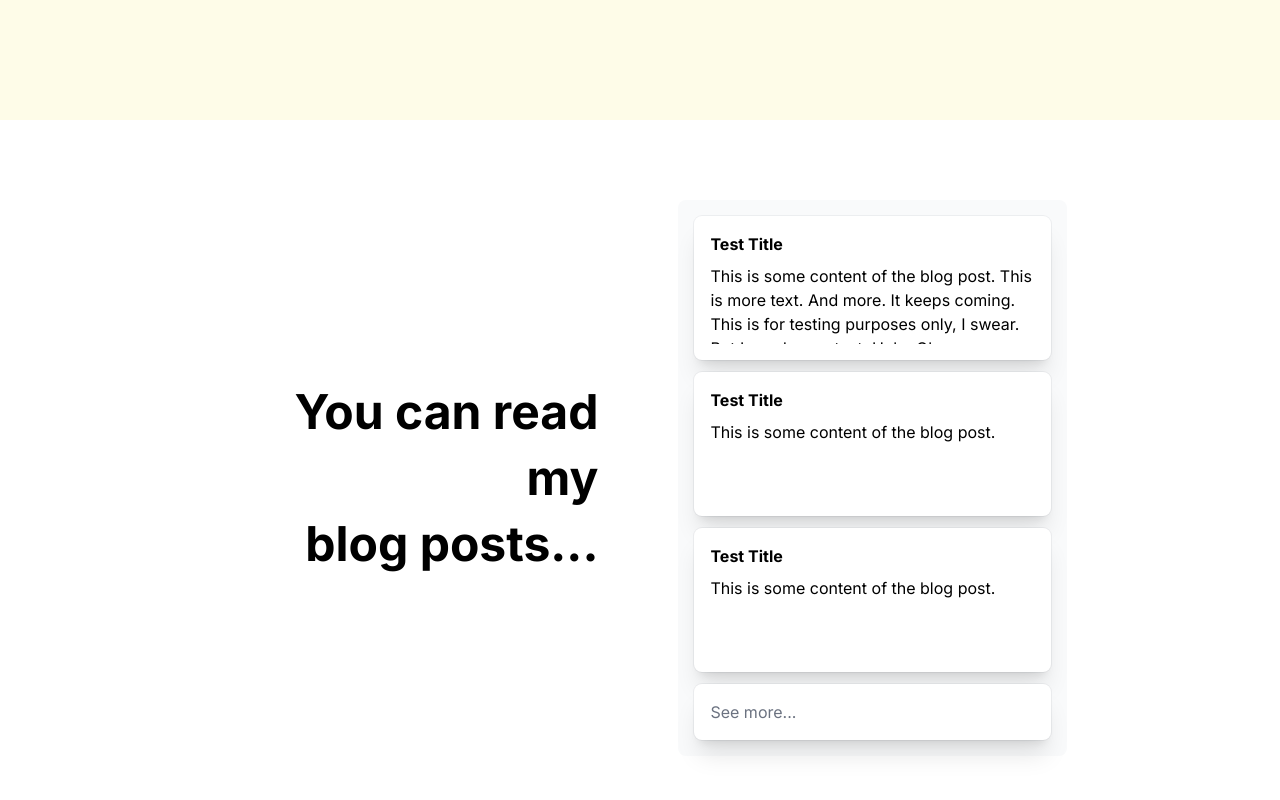
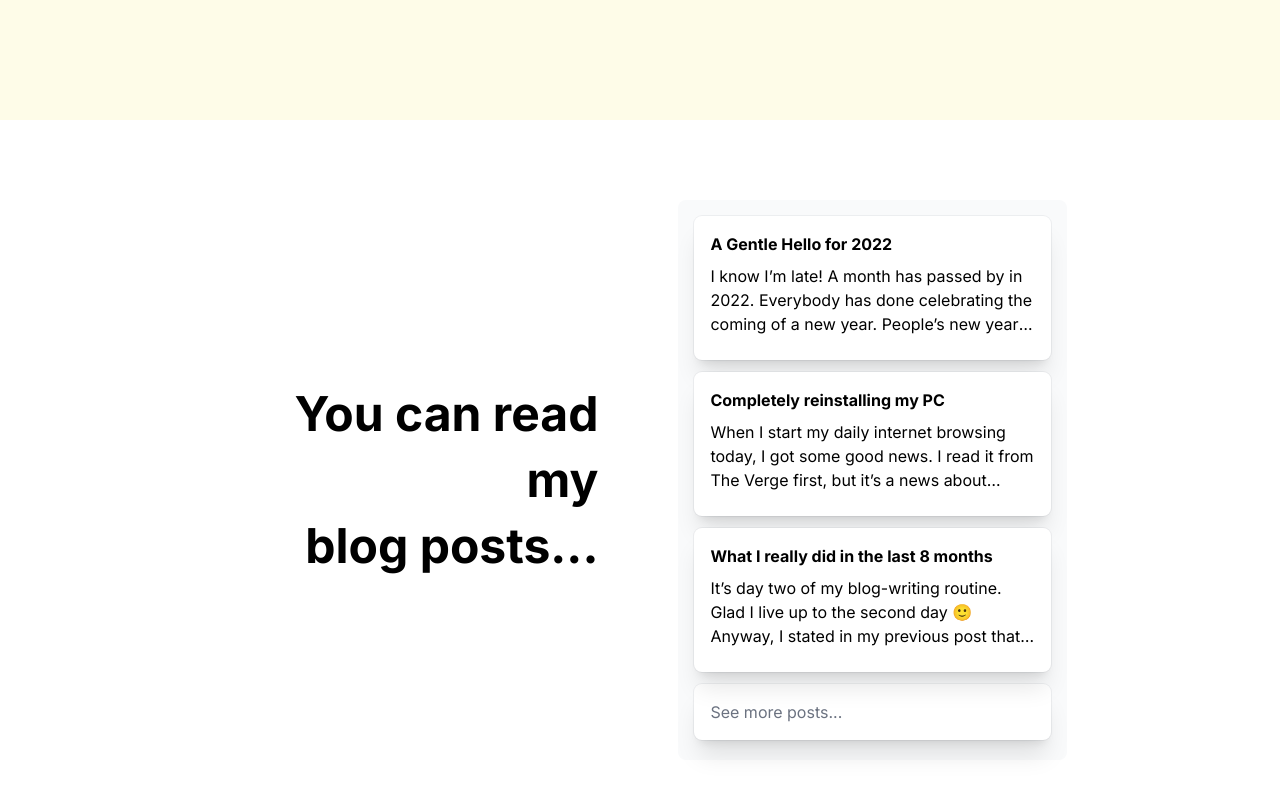
Before and after one commit to naufalmukhbit/latte, a Next.js app: page / in a window 1280 px wide. Shown: the part 2180-2980 px from the top of the page. Built offline with nearby package versions, Linux system fonts and the light colour scheme.

Commit message:
Separate blog post component

```diff
--- a/components/common/Card.tsx
+++ b/components/common/Card.tsx
@@ -1,4 +1,9 @@
 import { ReactNode, useEffect, useState } from "react";
+interface BasicCardProps {
+	children?: ReactNode;
+	className?: string;
+	fluid?: boolean;
+}
 
 interface CardProps {
 	children?: ReactNode;
--- /dev/null
+++ b/components/home/BlogPosts.tsx
@@ -0,0 +1,77 @@
+import { Card } from "components/common";
+
+export default function BlogPosts() {
+	type snippetData = {
+		title: string;
+		content: string;
+    url: string;
+	};
+
+	const tempSnippets: snippetData[] = [
+		{
+			title: "A Gentle Hello for 2022",
+			content:
+				"I know I’m late! A month has passed by in 2022. Everybody has done celebrating the coming of a new year. People’s new year’s resolution starts to fade, as they came to realize that every year is basically the same except for the number on their calendar. So amidst all people that have given up their hope for this year, why, of all people, I am still very excited and hopeful for the things to come?",
+      url: "https://paymukh.wordpress.com/2022/02/05/a-gentle-hello-for-2022/",
+		},
+		{
+			title: "Completely reinstalling my PC",
+			content: "When I start my daily internet browsing today, I got some good news. I read it from The Verge first, but it’s a news about Windows. Specifically, Windows 10, that has just got an official update for the second half of the year. I know for some people Windows updates isn’t that exciting, unlike a new Android or iOS (or even macOS) update.",
+      url: "https://paymukh.wordpress.com/2020/10/21/completely-reinstalling-my-pc/",
+		},
+		{
+			title: "What I really did in the last 8 months",
+			content: "It’s day two of my blog-writing routine. Glad I live up to the second day 🙂\nAnyway, I stated in my previous post that because of this pandemic, I have been staying home for at least eight months. Which is a lot really, especially when you don’t have any income yet. Also, I have to deal with my thesis presentation (honestly, idk what to call it in English but what I mean is ‘sidang skripsi’) and the program as well.",
+      url: "https://paymukh.wordpress.com/2020/10/20/what-i-really-did-in-the-last-8-months/",
+		},
+	];
+
+	const renderBlogPostCard = (snippet: snippetData) => {
+		return (
+			<Card className="relative group flex flex-col gap-2 cursor-pointer hover:scale-110 duration-300 transition-all h-36 hover:h-44 hover:z-10">
+				<strong>{snippet.title}</strong>
+				<span className="leading-6 line-clamp-3">{snippet.content}</span>
+				<a className="absolute bottom-4 text-xs opacity-0 group-hover:opacity-100 transition text-gray-500 dark:text-slate-300">
+					Click to read more...
+				</a>
+			</Card>
+		);
+	};
+
+	const renderBlogPosts = (snippets: snippetData[]) => {
+		return (
+			<div className="h-[35rem] rounded-lg p-4 ml-4 basis-1/2 flex flex-col gap-3 w-3/5 bg-gray-50 dark:bg-slate-900">
+				{snippets && snippets.length > 0 ? (
+					<>
+						{snippets[0] && renderBlogPostCard(snippets[0])}
+						{snippets[1] && renderBlogPostCard(snippets[1])}
+						{snippets[2] && renderBlogPostCard(snippets[2])}
+
+						{snippets.length > 2 && (
+							<Card className="cursor-pointer hover:scale-105 duration-300 transition-all text-gray-500 dark:text-slate-500">
+								See more posts...
+							</Card>
+						)}
+					</>
+				) : (
+					<div className="h-[35rem] flex justify-center items-center">
+						No Posts Yet
+					</div>
+				)}
+			</div>
+		);
+	};
+
+	return (
+		<div className="py-20 flex justify-center">
+			<div className="flex flex-row justify-center items-center gap-16 w-8/12">
+				<div className="text-5xl font-bold text-right leading-snug basis-1/2">
+					You can read my
+					<br />
+					blog posts...
+				</div>
+				{renderBlogPosts(tempSnippets)}
+			</div>
+		</div>
+	);
+}
--- a/components/index.tsx
+++ b/components/index.tsx
@@ -1,10 +1,8 @@
-import Navbar from "./common/Navbar";
-import Card from "./common/Card";
 import Input from "./Input";
 import Button from "./Button";
-import MacButtons from "./common/MacButtons";
 import FakeWindow from "./home/FakeWindow";
 import HomeFooter from "./home/HomeFooter"
 import Projects from "./home/Projects";
+import BlogPosts from "./home/BlogPosts";
 
-export { Navbar, Card, Input, Button, MacButtons, FakeWindow, HomeFooter, Projects };
+export { Input, Button, FakeWindow, HomeFooter, Projects, BlogPosts };
--- a/pages/index.tsx
+++ b/pages/index.tsx
@@ -2,7 +2,7 @@ import { useState, useCallback, useEffect } from "react";
 import type { NextPage } from "next";
 import Head from "next/head";
 import { Card, Navbar } from "components/common";
-import { FakeWindow, HomeFooter, Projects } from "components";
+import { FakeWindow, HomeFooter, Projects, BlogPosts } from "components";
 
 const Home: NextPage = () => {
 	type snippetData = {
@@ -100,11 +100,7 @@ const Home: NextPage = () => {
 				<meta name="description" content="Generated by create next app" />
 				<link rel="icon" href="/favicon.ico" />
 			</Head>
-			{/* <div className={`${scrollY < 1300 ? "opacity-0" : "opacity-100 "} duration-300 transition-all`}>
-				<Navbar />
-			</div> */}
 			<Navbar scroll={scrollY} />
-			{/* {!(scrollY < 1300) && <Navbar scroll={scrollY} />} */}
 			<div
 				className="relative bg-yellow-50 dark:bg-slate-500 transition"
 				style={{ height: 1500 + innerHeight }}
@@ -113,16 +109,7 @@ const Home: NextPage = () => {
 			</div>
 			<div className="relative">
 				<div className="absolute top-0">
-					<div className="py-20 flex justify-center">
-						<div className="flex flex-row justify-center items-center gap-16 w-8/12">
-							<div className="text-5xl font-bold text-right leading-snug basis-1/2">
-								You can read my
-								<br />
-								blog posts...
-							</div>
-							{renderBlogPosts(tempSnippets)}
-						</div>
-					</div>
+					<BlogPosts />
 					<div className="py-20 flex justify-center bg-black/5 dark:bg-white/5">
 						<div className="flex flex-row-reverse justify-center items-center gap-16 w-8/12">
 							<div className="text-5xl font-bold text-left leading-snug basis-1/2">
```
